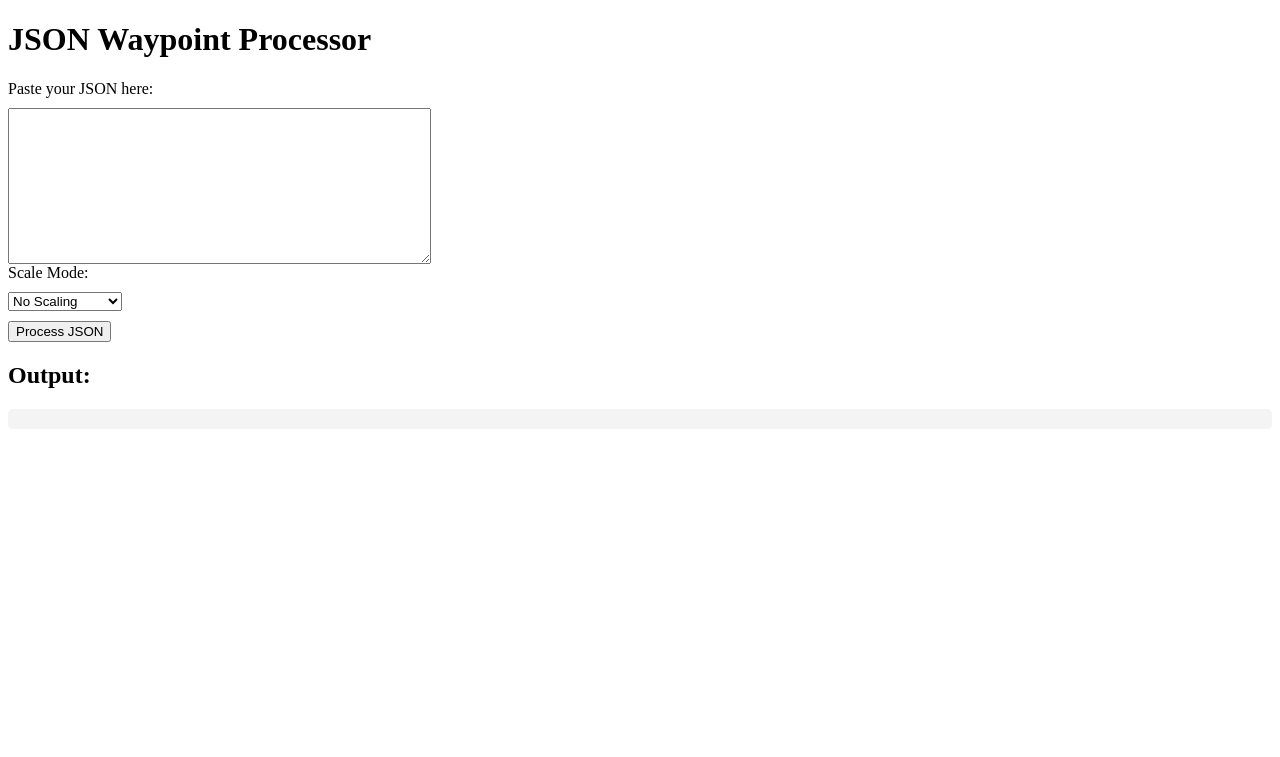
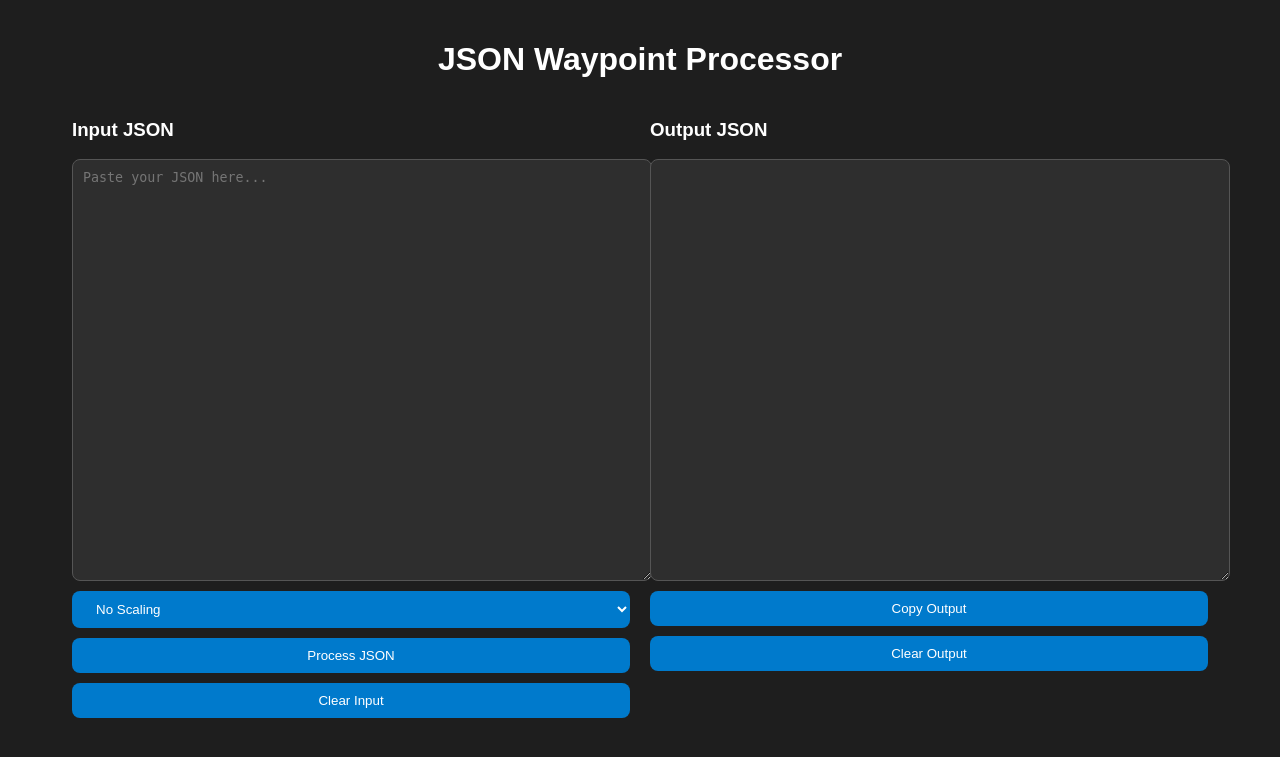
Before and after one commit to PhonyBanksy/Okias, a Flask app: page / in a window 1280 px wide. Shown: the top 757 px of the page. Run offline with Flask 3, Linux system fonts and the light colour scheme.

Commit message:
Update index.html

```diff
--- a/templates/index.html
+++ b/templates/index.html
@@ -5,45 +5,105 @@
   <meta name="viewport" content="width=device-width, initial-scale=1.0" />
   <title>JSON Waypoint Processor</title>
   <style>
-    textarea, select, button {
+    body {
+      font-family: Arial, sans-serif;
+      background-color: #1e1e1e;
+      color: #fff;
+      margin: 0;
+      padding: 20px;
+    }
+    h1 {
+      text-align: center;
+    }
+    .container {
+      display: flex;
+      justify-content: center;
+      gap: 20px;
+      margin-top: 20px;
+    }
+    textarea {
+      width: 100%;
+      height: 400px;
+      background-color: #2e2e2e;
+      color: #fff;
+      border: 1px solid #555;
+      padding: 10px;
+      border-radius: 8px;
+    }
+    button, select {
+      background-color: #007acc;
+      color: white;
+      border: none;
+      padding: 10px 20px;
       margin-top: 10px;
-      display: block;
+      cursor: pointer;
+      border-radius: 8px;
     }
-    pre {
-      background-color: #f4f4f4;
-      padding: 10px;
-      border-radius: 5px;
+    button:hover {
+      background-color: #005f99;
+    }
+    .column {
+      display: flex;
+      flex-direction: column;
+      width: 45%;
     }
   </style>
 </head>
 <body>
   <h1>JSON Waypoint Processor</h1>
-  <form id="jsonForm">
-    <label for="json_data">Paste your JSON here:</label>
-    <textarea id="json_data" name="json_data" rows="10" cols="50"></textarea>
-    <label for="scale_mode">Scale Mode:</label>
-    <select id="scale_mode" name="scale_mode">
+  <div class="container">
+    <div class="column">
+      <h3>Input JSON</h3>
+      <textarea id="json_data" placeholder="Paste your JSON here..."></textarea>
+      <select id="scale_mode">
         <option value="0">No Scaling</option>
         <option value="1">+50% Y Scale</option>
         <option value="2">+100% Y Scale</option>
       </select>
-    <button type="submit">Process JSON</button>
-  </form>
-
-  <h2>Output:</h2>
-  <pre id="output"></pre>
+      <button onclick="processJson()">Process JSON</button>
+      <button onclick="clearInput()">Clear Input</button>
+    </div>
+    <div class="column">
+      <h3>Output JSON</h3>
+      <textarea id="output" readonly></textarea>
+      <button onclick="copyOutput()">Copy Output</button>
+      <button onclick="clearOutput()">Clear Output</button>
+    </div>
+  </div>
 
   <script>
-    document.getElementById('jsonForm').onsubmit = async (e) => {
-      e.preventDefault();
-      const formData = new FormData(e.target);
+    async function processJson() {
+      const jsonData = document.getElementById('json_data').value;
+      const scaleMode = document.getElementById('scale_mode').value;
+      const formData = new FormData();
+      formData.append('json_data', jsonData);
+      formData.append('scale_mode', scaleMode);
+      try {
         const response = await fetch('/process', {
           method: 'POST',
           body: formData,
         });
         const result = await response.json();
-      document.getElementById('output').textContent = JSON.stringify(result, null, 2);
-    };
+        document.getElementById('output').value = JSON.stringify(result, null, 2);
+      } catch (error) {
+        document.getElementById('output').value = 'Error: ' + error;
+      }
+    }
+
+    function copyOutput() {
+      const output = document.getElementById('output');
+      output.select();
+      navigator.clipboard.writeText(output.value);
+      alert('Output copied to clipboard!');
+    }
+
+    function clearInput() {
+      document.getElementById('json_data').value = '';
+    }
+
+    function clearOutput() {
+      document.getElementById('output').value = '';
+    }
   </script>
 </body>
 </html>
```
Lines whose indentation alone changed are shown as unchanged.
